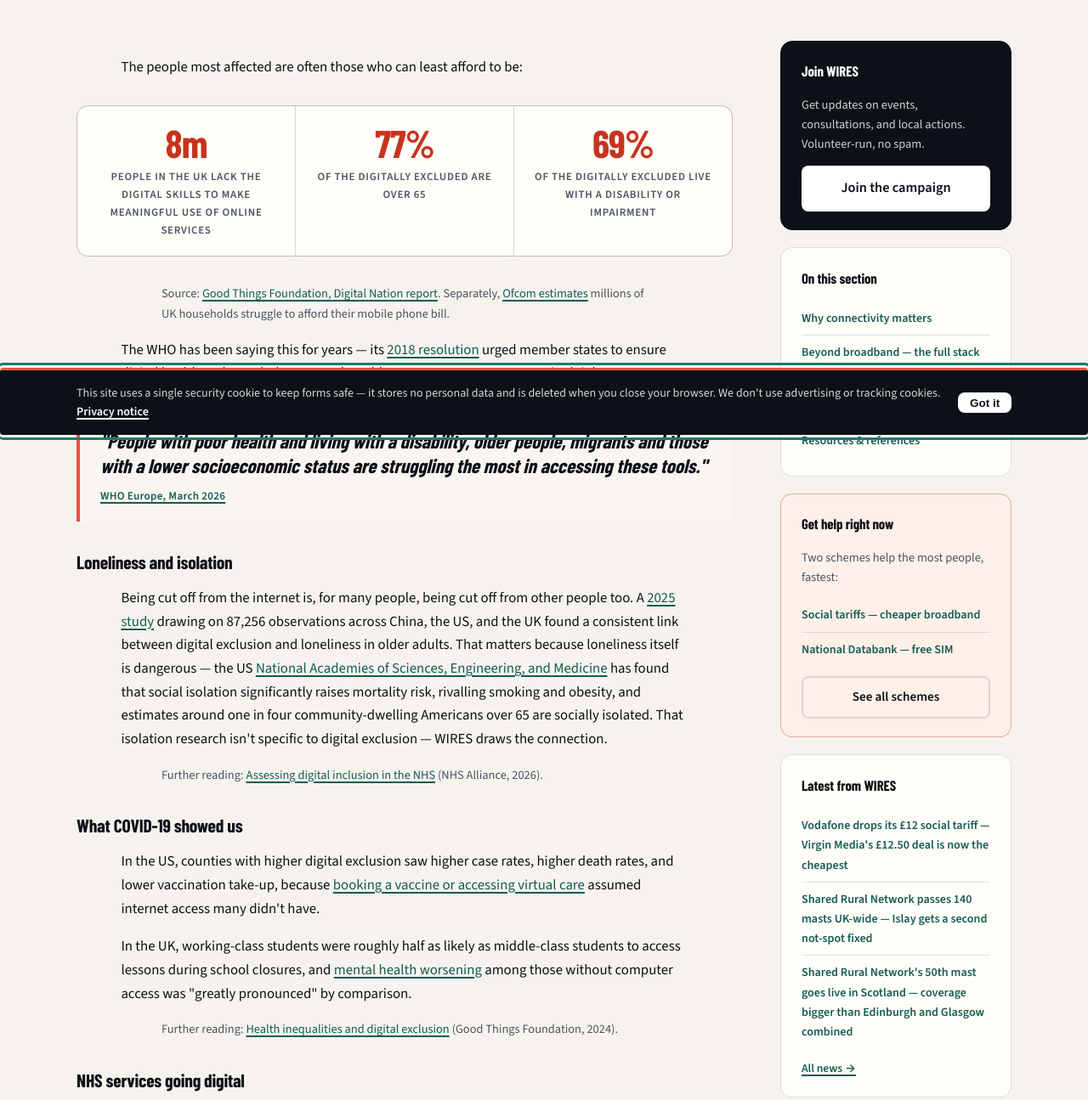
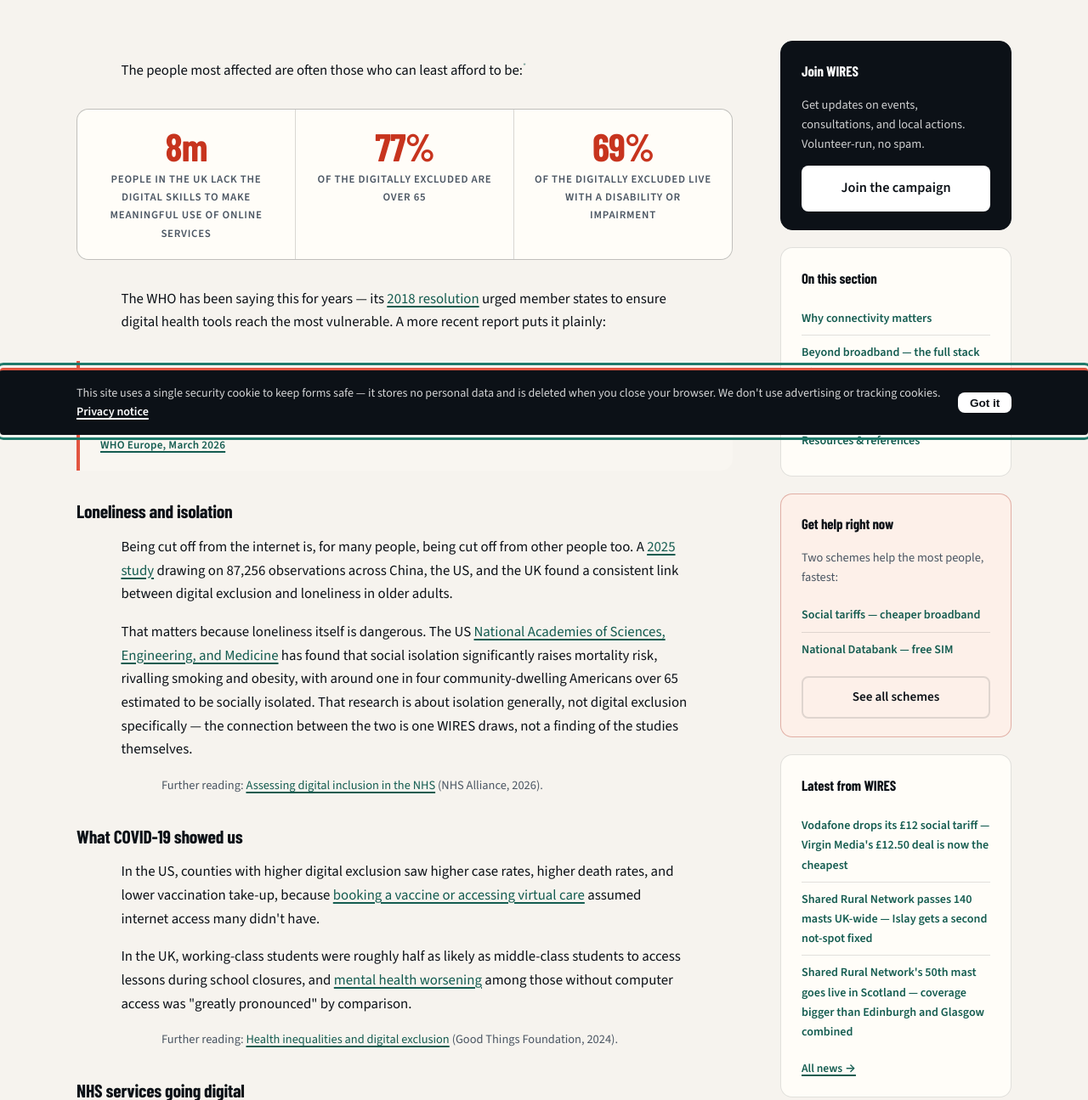
Before and after one commit to wellis321/wifi-scotland-group, a PHP site: page /digital-health in a window 1280 px wide. Shown: the part 288-1583 px from the top of the page at 85% size. Run offline with PHP 8.4, Linux system fonts and the light colour scheme; data comes from the database, SQL or seed files in the repository; some web fonts are replaced.

Commit message:
digital health re-design

```diff
--- a/digital-health.php
+++ b/digital-health.php
@@ -32,7 +32,7 @@ require_once __DIR__ . '/includes/header.php';
         <div class="page-layout" style="padding-top:0">
         <div class="prose">
 
-            <p>The people most affected are often those who can least afford to be:</p>
+            <p>The people most affected are often those who can least afford to be:<sup><a href="#data-note" class="page-header-asterisk" aria-label="A note on where these figures come from">*</a></sup></p>
 
             <div class="stat-strip">
                 <div class="stat-item">
@@ -48,7 +48,6 @@ require_once __DIR__ . '/includes/header.php';
                     <span class="stat-label">of the digitally excluded live with a disability or impairment</span>
                 </div>
             </div>
-            <p class="meta">Source: <a href="https://www.goodthingsfoundation.org/policy-and-research/research-and-evidence/research-2024/digital-nation"<?= external_link_attrs('https://www.goodthingsfoundation.org/policy-and-research/research-and-evidence/research-2024/digital-nation') ?>>Good Things Foundation, Digital Nation report</a>. Separately, <a href="https://www.ofcom.org.uk/phones-and-broadband/bills-and-charges/pricing-and-consumer-engagement"<?= external_link_attrs('https://www.ofcom.org.uk/phones-and-broadband/bills-and-charges/pricing-and-consumer-engagement') ?>>Ofcom estimates</a> millions of UK households struggle to afford their mobile phone bill.</p>
 
             <p>
                 The WHO has been saying this for years — its <a href="https://www.who.int/publications/i/item/10665-279505"<?= external_link_attrs('https://www.who.int/publications/i/item/10665-279505') ?>>2018 resolution</a> urged member states to ensure digital health tools reach the most vulnerable. A more recent report puts it plainly:
@@ -61,7 +60,10 @@ require_once __DIR__ . '/includes/header.php';
 
             <h2>Loneliness and isolation</h2>
             <p>
-                Being cut off from the internet is, for many people, being cut off from other people too. A <a href="https://link.springer.com/article/10.1186/s12877-025-06337-2"<?= external_link_attrs('https://link.springer.com/article/10.1186/s12877-025-06337-2') ?>>2025 study</a> drawing on 87,256 observations across China, the US, and the UK found a consistent link between digital exclusion and loneliness in older adults. That matters because loneliness itself is dangerous — the US <a href="https://nap.nationalacademies.org/read/25663"<?= external_link_attrs('https://nap.nationalacademies.org/read/25663') ?>>National Academies of Sciences, Engineering, and Medicine</a> has found that social isolation significantly raises mortality risk, rivalling smoking and obesity, and estimates around one in four community-dwelling Americans over 65 are socially isolated. That isolation research isn't specific to digital exclusion — WIRES draws the connection.
+                Being cut off from the internet is, for many people, being cut off from other people too. A <a href="https://link.springer.com/article/10.1186/s12877-025-06337-2"<?= external_link_attrs('https://link.springer.com/article/10.1186/s12877-025-06337-2') ?>>2025 study</a> drawing on 87,256 observations across China, the US, and the UK found a consistent link between digital exclusion and loneliness in older adults.
+            </p>
+            <p>
+                That matters because loneliness itself is dangerous. The US <a href="https://nap.nationalacademies.org/read/25663"<?= external_link_attrs('https://nap.nationalacademies.org/read/25663') ?>>National Academies of Sciences, Engineering, and Medicine</a> has found that social isolation significantly raises mortality risk, rivalling smoking and obesity, with around one in four community-dwelling Americans over 65 estimated to be socially isolated. That research is about isolation generally, not digital exclusion specifically — the connection between the two is one WIRES draws, not a finding of the studies themselves.
             </p>
             <p class="meta">Further reading: <a href="https://thenhsalliance.org/resources/assessing-digital-inclusion-in-the-nhs-the-nhs-app"<?= external_link_attrs('https://thenhsalliance.org/resources/assessing-digital-inclusion-in-the-nhs-the-nhs-app') ?>>Assessing digital inclusion in the NHS</a> (NHS Alliance, 2026).</p>
 
@@ -84,6 +86,8 @@ require_once __DIR__ . '/includes/header.php';
                 <cite>WIRES campaign position</cite>
             </div>
 
+            <p class="meta" id="data-note">* Source for the figures above: <a href="https://www.goodthingsfoundation.org/policy-and-research/research-and-evidence/research-2024/digital-nation"<?= external_link_attrs('https://www.goodthingsfoundation.org/policy-and-research/research-and-evidence/research-2024/digital-nation') ?>>Good Things Foundation, Digital Nation report</a>. Separately, <a href="https://www.ofcom.org.uk/phones-and-broadband/bills-and-charges/pricing-and-consumer-engagement"<?= external_link_attrs('https://www.ofcom.org.uk/phones-and-broadband/bills-and-charges/pricing-and-consumer-engagement') ?>>Ofcom estimates</a> millions of UK households struggle to afford their mobile phone bill.</p>
+
             <p class="meta">Sources current as of mid-2025. If a link breaks or a study is updated, <a href="/contact">let us know</a>.</p>
 
         </div><!-- /prose -->
```
